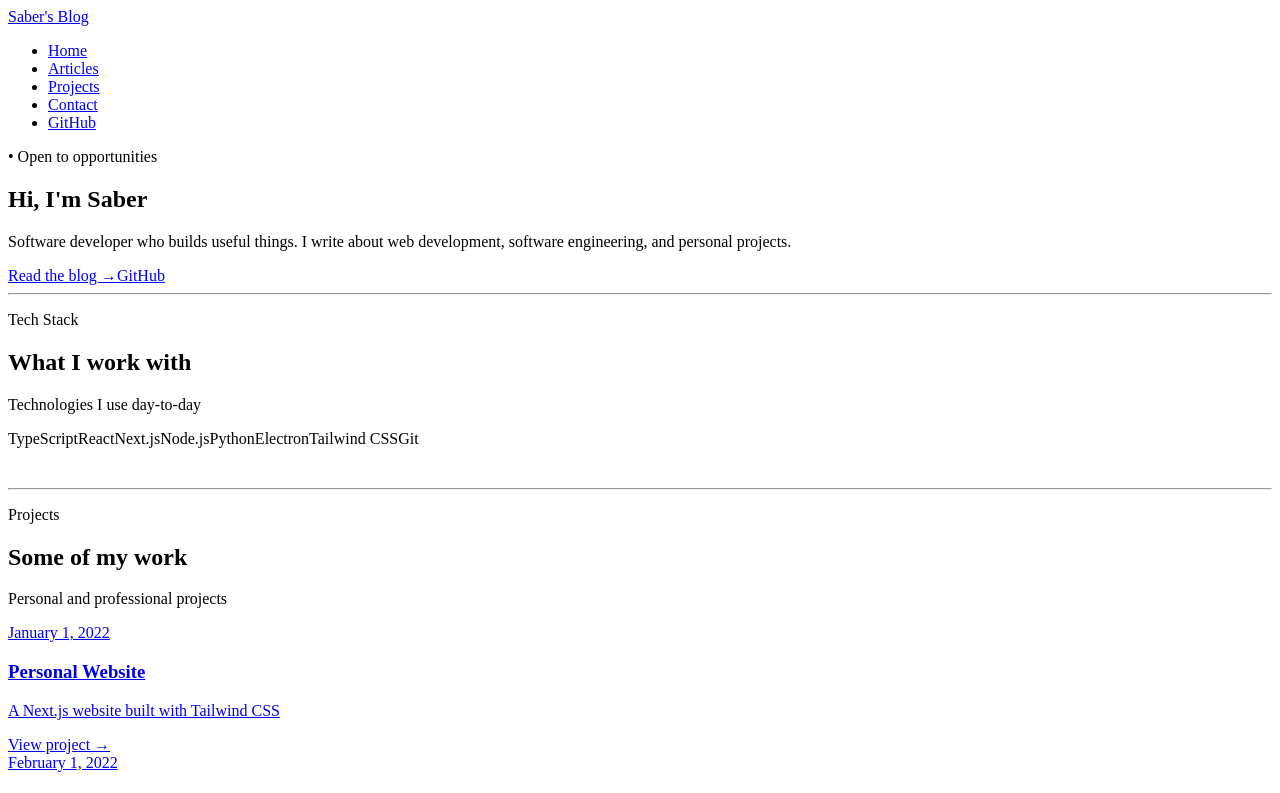
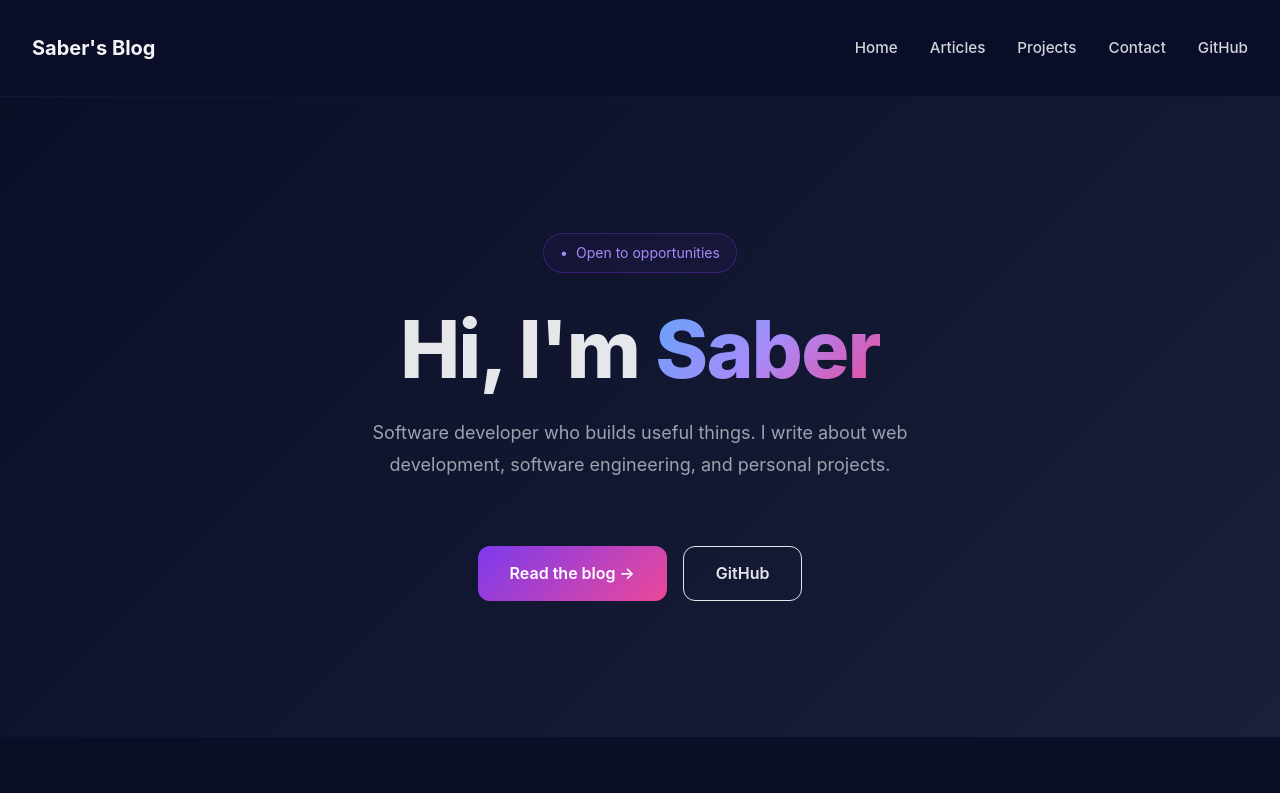
Before and after one commit to ss889/personal-blog, a Next.js app: page / in a window 1280 px wide. Shown: the top 793 px of the page. Built offline with nearby package versions, Linux system fonts and the light colour scheme.

Commit message:
Fix globals.css with complete dark gradient design

```diff
--- a/src/app/globals.css
+++ b/src/app/globals.css
@@ -1,55 +1,334 @@
-/* ... */
-
-/* Projects */
-.projects-grid {
-  display: grid;
-  grid-template-columns: repeat(auto-fill, minmax(280px, 1fr));
-  gap: 1.25rem;
+* {
+  margin: 0;
+  padding: 0;
+  box-sizing: border-box;
 }
 
-.project-card {
+body {
+  background: #0a0e27;
+  color: #e5e7eb;
+  font-family: -apple-system, BlinkMacSystemFont, 'Segoe UI', Roboto, 'Helvetica Neue', Arial, sans-serif;
+  line-height: 1.6;
+}
+
+html {
+  scroll-behavior: smooth;
+}
+
+/* Hero Section */
+.hero {
   display: flex;
   flex-direction: column;
-  background: var(--bg-card);
-  border: 1px solid var(--border);
+  align-items: center;
+  justify-content: center;
+  text-align: center;
+  min-height: 80vh;
+  padding: 4rem 2rem;
+  background: linear-gradient(135deg, #0a0e27 0%, #1a1f3a 100%);
+}
+
+.hero-badge {
+  display: inline-flex;
+  align-items: center;
+  gap: 0.5rem;
+  border: 1px solid rgba(124, 58, 237, 0.3);
+  border-radius: 9999px;
+  padding: 0.5rem 1rem;
+  color: #a78bfa;
+  font-size: 0.875rem;
+  margin-bottom: 2rem;
+  background: rgba(124, 58, 237, 0.05);
+}
+
+.hero h1 {
+  font-size: clamp(2.5rem, 8vw, 5rem);
+  font-weight: 800;
+  margin-bottom: 1.5rem;
+  line-height: 1.1;
+  letter-spacing: -0.02em;
+}
+
+.hero h1 span {
+  background: linear-gradient(135deg, #60a5fa 0%, #a78bfa 50%, #ec4899 100%);
+  -webkit-background-clip: text;
+  -webkit-text-fill-color: transparent;
+  background-clip: text;
+}
+
+.hero p {
+  font-size: 1.125rem;
+  color: #9ca3af;
+  max-width: 600px;
+  margin-bottom: 2rem;
+  line-height: 1.8;
+}
+
+.hero-buttons {
+  display: flex;
+  gap: 1rem;
+  justify-content: center;
+  flex-wrap: wrap;
+  margin-top: 2rem;
+}
+
+/* Buttons */
+.btn-primary {
+  display: inline-flex;
+  align-items: center;
+  justify-content: center;
+  padding: 0.875rem 2rem;
+  border-radius: 0.75rem;
+  font-weight: 600;
+  text-decoration: none;
+  color: white;
+  background: linear-gradient(135deg, #7c3aed 0%, #ec4899 100%);
+  border: none;
+  cursor: pointer;
+  transition: all 0.3s ease;
+  font-size: 1rem;
+}
+
+.btn-primary:hover {
+  transform: translateY(-2px);
+  box-shadow: 0 10px 30px rgba(124, 58, 237, 0.4);
+}
+
+.btn-secondary {
+  display: inline-flex;
+  align-items: center;
+  justify-content: center;
+  padding: 0.875rem 2rem;
+  border-radius: 0.75rem;
+  font-weight: 600;
+  text-decoration: none;
+  color: #e5e7eb;
+  background: transparent;
+  border: 1.5px solid #e5e7eb;
+  cursor: pointer;
+  transition: all 0.3s ease;
+  font-size: 1rem;
+}
+
+.btn-secondary:hover {
+  border-color: #a78bfa;
+  color: #a78bfa;
+  box-shadow: 0 0 20px rgba(167, 139, 250, 0.2);
+}
+
+/* Divider */
+.divider {
+  border: none;
+  border-top: 1px solid rgba(124, 58, 237, 0.1);
+  margin: 4rem 0;
+  opacity: 0.5;
+}
+
+/* Section Styling */
+.section {
+  max-width: 1200px;
+  margin: 0 auto;
+  padding: 4rem 2rem;
+}
+
+.section-label {
+  font-size: 0.875rem;
+  color: #7c3aed;
+  text-transform: uppercase;
+  letter-spacing: 0.15em;
+  font-weight: 600;
+  margin-bottom: 0.5rem;
+}
+
+.section-title {
+  font-size: clamp(2rem, 5vw, 3rem);
+  font-weight: 700;
+  color: #f3f4f6;
+  margin-bottom: 1rem;
+}
+
+.section-subtitle {
+  font-size: 1.125rem;
+  color: #9ca3af;
+  margin-bottom: 3rem;
+}
+
+/* Skills Grid */
+.skills-grid {
+  display: flex;
+  flex-wrap: wrap;
+  gap: 1rem;
+}
+
+.skill-tag {
+  display: inline-block;
+  padding: 0.5rem 1.25rem;
+  background: rgba(124, 58, 237, 0.1);
+  border: 1px solid rgba(124, 58, 237, 0.3);
+  border-radius: 9999px;
+  color: #a78bfa;
+  font-size: 0.95rem;
+  font-weight: 500;
+  transition: all 0.3s ease;
+}
+
+.skill-tag:hover {
+  background: rgba(124, 58, 237, 0.2);
+  border-color: rgba(124, 58, 237, 0.5);
+}
+
+/* Posts Grid */
+.posts-grid {
+  display: grid;
+  grid-template-columns: repeat(auto-fill, minmax(300px, 1fr));
+  gap: 2rem;
+}
+
+.post-card {
+  display: flex;
+  flex-direction: column;
+  padding: 2rem;
+  background: rgba(31, 41, 55, 0.5);
+  border: 1px solid rgba(124, 58, 237, 0.15);
   border-radius: 1rem;
-  padding: 1.5rem;
   text-decoration: none;
   color: inherit;
-  transition: transform 0.2s, border-color 0.2s, box-shadow 0.2s;
+  transition: all 0.3s ease;
 }
 
-.project-card:hover {
-  transform: translateY(-3px);
-  border-color: rgba(124,58,237,0.35);
-  box-shadow: 0 8px 32px rgba(0,0,0,0.35);
+.post-card:hover {
+  border-color: rgba(124, 58, 237, 0.3);
+  background: rgba(31, 41, 55, 0.8);
+  transform: translateY(-4px);
+  box-shadow: 0 10px 30px rgba(124, 58, 237, 0.1);
 }
 
-.project-card-date {
-  font-size: 0.75rem;
-  color: var(--text-muted);
-  margin-bottom: 0.6rem;
-  font-weight: 500;
+.post-card-date {
+  font-size: 0.875rem;
+  color: #6b7280;
+  margin-bottom: 0.75rem;
+  text-transform: uppercase;
+  letter-spacing: 0.05em;
 }
 
-.project-card h3 {
-  font-size: 1.05rem;
-  font-weight: 700;
-  color: #fff;
-  margin-bottom: 0.5rem;
-  line-height: 1.3;
+.post-card h3 {
+  font-size: 1.25rem;
+  font-weight: 600;
+  color: #f3f4f6;
+  margin-bottom: 0.75rem;
+  line-height: 1.4;
 }
 
-.project-card p {
-  font-size: 0.875rem;
-  color: var(--text-muted);
+.post-card p {
+  color: #d1d5db;
+  margin-bottom: 1.5rem;
+  flex-grow: 1;
+  font-size: 0.95rem;
   line-height: 1.6;
-  flex: 1;
 }
 
-.project-card-arrow {
-  margin-top: 1rem;
-  font-size: 0.8rem;
+.post-card-arrow {
   color: #7c3aed;
   font-weight: 600;
+  font-size: 0.95rem;
+  transition: all 0.3s ease;
 }
+
+.post-card:hover .post-card-arrow {
+  color: #a78bfa;
+}
+
+/* Footer */
+.footer {
+  text-align: center;
+  padding: 3rem 2rem;
+  border-top: 1px solid rgba(124, 58, 237, 0.1);
+  color: #6b7280;
+  font-size: 0.95rem;
+}
+
+/* Nav Styling */
+.nav {
+  display: flex;
+  justify-content: space-between;
+  align-items: center;
+  padding: 2rem;
+  background: rgba(10, 14, 39, 0.95);
+  border-bottom: 1px solid rgba(124, 58, 237, 0.1);
+  backdrop-filter: blur(8px);
+  position: sticky;
+  top: 0;
+  z-index: 50;
+}
+
+.nav-brand {
+  font-size: 1.25rem;
+  font-weight: 700;
+  color: #f3f4f6;
+  text-decoration: none;
+  transition: color 0.3s;
+}
+
+.nav-brand:hover {
+  color: #a78bfa;
+}
+
+.nav-links {
+  display: flex;
+  list-style: none;
+  gap: 2rem;
+}
+
+.nav-links a {
+  color: #d1d5db;
+  text-decoration: none;
+  font-size: 0.95rem;
+  font-weight: 500;
+  transition: color 0.3s;
+}
+
+.nav-links a:hover {
+  color: #a78bfa;
+}
+
+/* Responsive */
+@media (max-width: 768px) {
+  .hero {
+    min-height: 60vh;
+    padding: 3rem 1.5rem;
+  }
+
+  .hero h1 {
+    font-size: 2rem;
+  }
+
+  .hero-buttons {
+    flex-direction: column;
+    align-items: center;
+    gap: 1rem;
+  }
+
+  .btn-primary,
+  .btn-secondary {
+    width: 100%;
+    max-width: 250px;
+  }
+
+  .nav {
+    flex-direction: column;
+    gap: 1rem;
+  }
+
+  .nav-links {
+    gap: 1rem;
+    flex-wrap: wrap;
+    justify-content: center;
+  }
+
+  .posts-grid {
+    grid-template-columns: 1fr;
+  }
+
+  .section {
+    padding: 3rem 1.5rem;
+  }
+}
```
